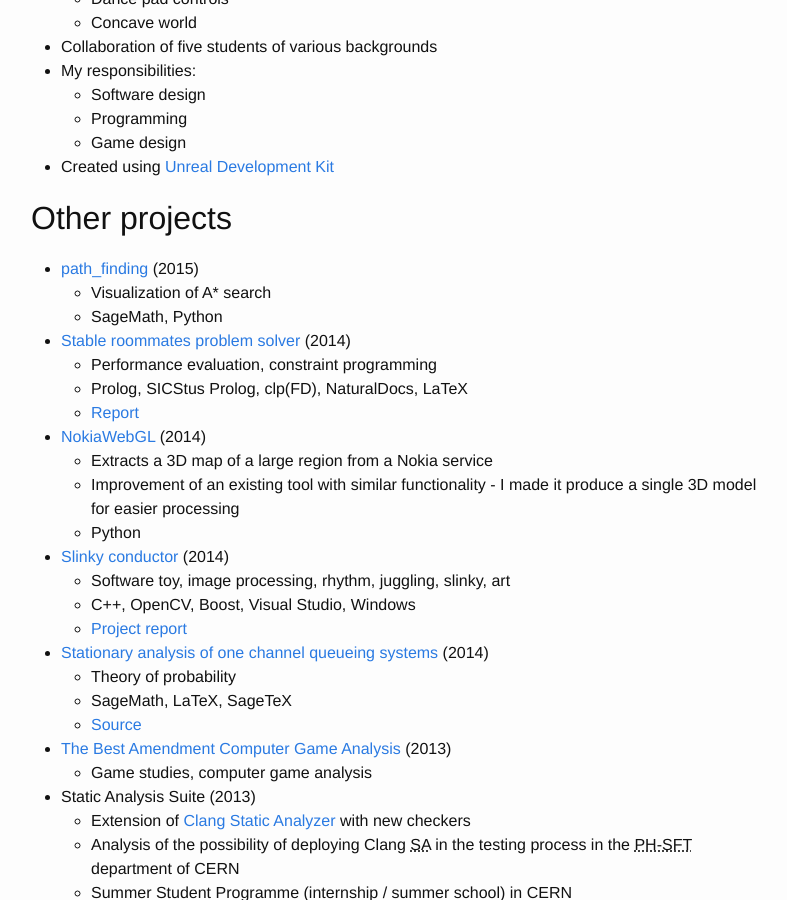
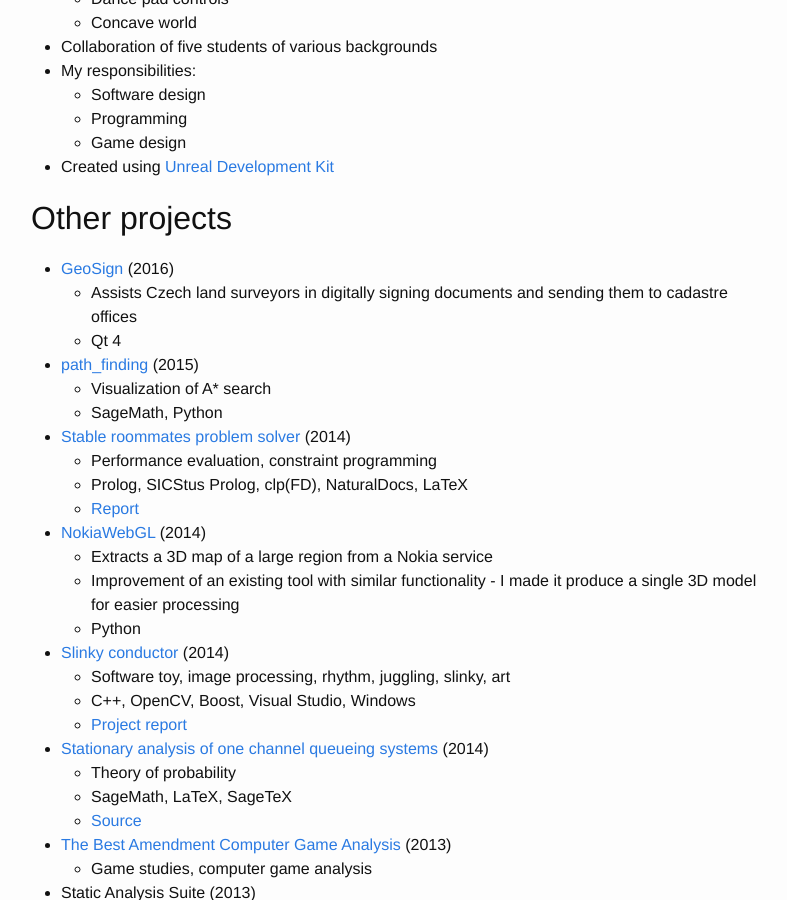
Before and after one commit to filipbartek/filipbartek.github.io, a Jekyll site: the page built from 0-portfolio.md, in a window 1280 px wide and 900 px high, scrolled down 935 px. Shown: the whole window, without its empty margins (239-1026 px from the left). Built offline with Jekyll 4.4.1, drawn with Linux system fonts in a browser that asks for light colours.

Commit message:
Add the project GeoSign into portfolio

```diff
--- a/0-portfolio.md
+++ b/0-portfolio.md
@@ -50,6 +50,10 @@
 
 # Other projects
 
+* [GeoSign](https://geosign.hobrasoft.cz/) (2016)
+  * Assists Czech land surveyors in digitally signing documents and sending them to cadastre offices
+  * Qt 4
+
 * [path_finding](https://cloud.sagemath.com/projects/f18cd484-a3f3-4c7d-a485-4c8f09c8b652/files/path_finding/) (2015)
   * Visualization of A* search
   * SageMath, Python
```
